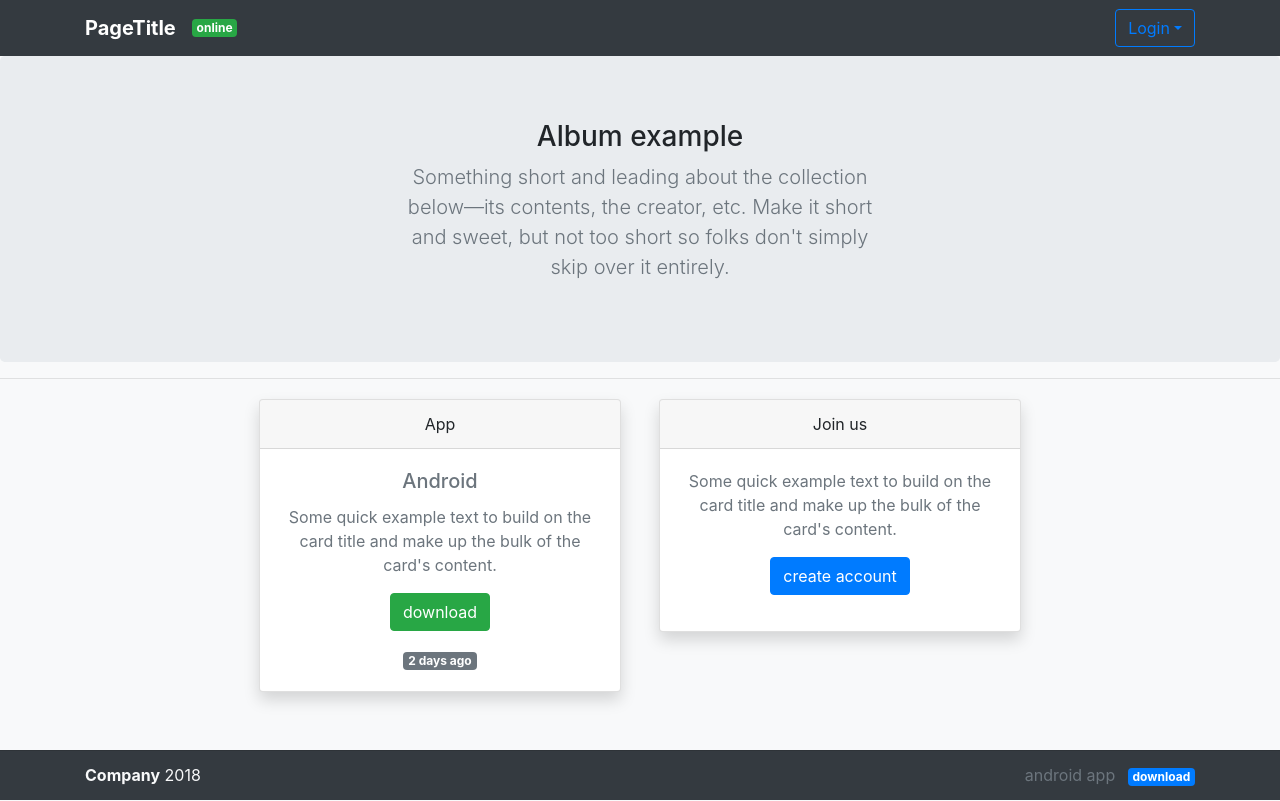
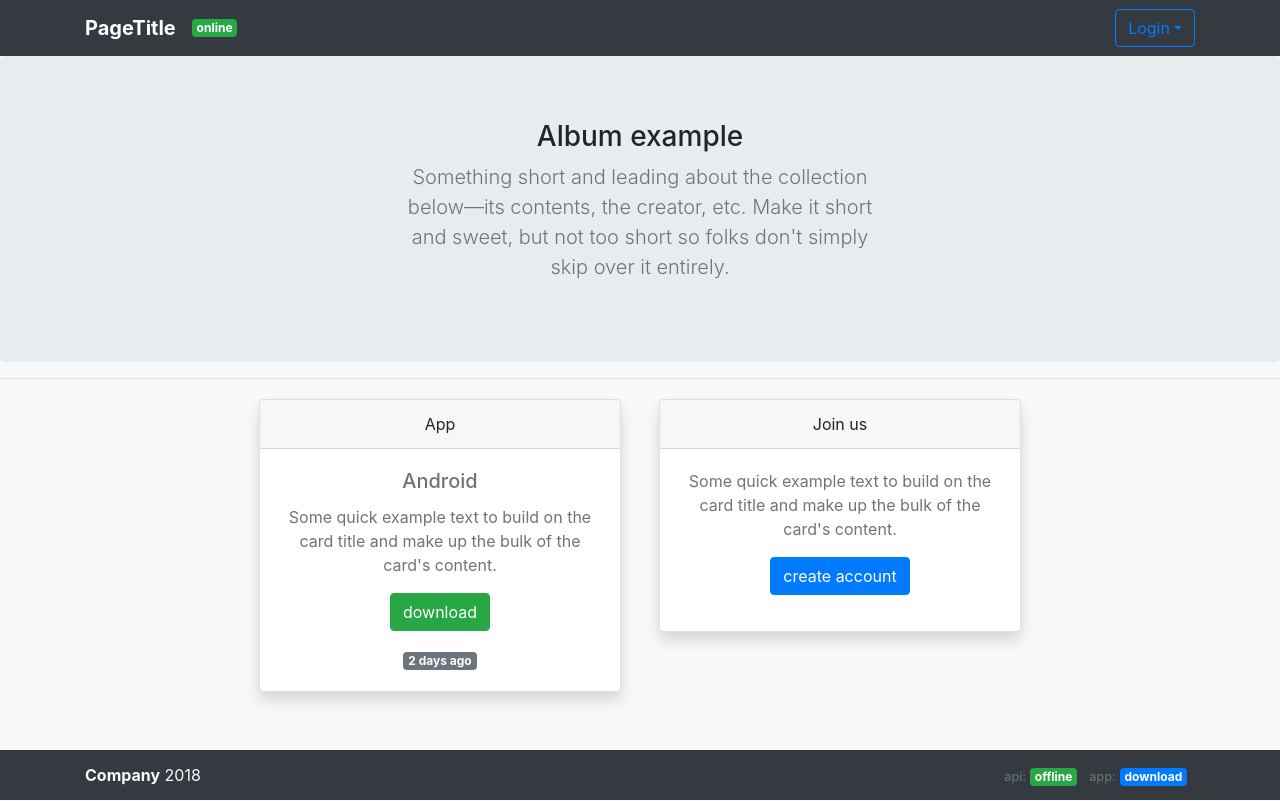
Before and after one commit to Peszi/angular-client, an Angular app: page / in a window 1280 px wide. Built offline with nearby package versions, Linux system fonts and the light colour scheme; no server answers; what @agm/core would draw is missing.

Commit message:
front page update

```diff
--- a/src/app/app.component.html
+++ b/src/app/app.component.html
@@ -2,6 +2,21 @@
 <div class="container-fluid container-padding">
   <router-outlet></router-outlet>
 </div>
+<footer class="footer bg-dark">
+  <div class="container">
+    <a href="" class="text-light"><strong>Company</strong> 2018</a>
+    <div class="float-right">
+      <span class="text-muted mr-2">
+          <small class="p-1">api:</small>
+          <span class="badge badge-success">{{ apiStatus }}</span>
+      </span>
+      <span class="text-muted mr-2">
+          <small class="p-1">app:</small>
+          <a href="" class="badge badge-primary">download</a>
+      </span>
+    </div>
+  </div>
+</footer>
 
 <!--<agm-map [latitude]="lat + 0.01" [longitude]="lng + 0.01" [zoom]="12" style="height: 250px">-->
   <!--<agm-marker [latitude]="lat + 0.01" [longitude]="lng + 0.01"></agm-marker>-->
--- a/src/app/app.component.ts
+++ b/src/app/app.component.ts
@@ -1,6 +1,7 @@
 import {Component, ElementRef, OnInit, ViewChild} from '@angular/core';
 import {GoogleMapsAPIWrapper} from '@agm/core';
 import {FormGroup} from '@angular/forms';
+import {AuthorizationService} from "./auth/auth.service";
 
 // @ViewChild('myMap') gmapElement: GoogleMapsAPIWrapper;
 // mapClicked(event: Event) {
@@ -14,13 +15,20 @@ import {FormGroup} from '@angular/forms';
 })
 export class AppComponent implements OnInit {
 
-  constructor() {
+  apiStatus: String = 'checking...';
 
+  constructor(private authService: AuthorizationService) {}
+
+  ngOnInit(): void {
+    this.getStatus();
   }
 
-  ngOnInit(): void {
-
+  getStatus() {
+    this.authService.getPing()
+      .subscribe(
+        (next) => { this.apiStatus = 'online'; },
+        (error) => { this.apiStatus = 'offline'; }
+        );
   }
 
-
 }
--- a/src/app/auth/auth.service.ts
+++ b/src/app/auth/auth.service.ts
@@ -8,6 +8,10 @@ import {BASE_API_URL} from '../shared/globals';
 export class AuthorizationService {
 
   constructor(private httpClient: HttpClient) {}
+
+  getPing() {
+    return this.httpClient.get('http://localhost:8080/ping', { responseType: 'text', observe: 'body' });
+  }
 
   getCredentialStatus(name: string, value: string): Observable<string> {
     return this.httpClient.get(BASE_API_URL + '/register/check/' + name + '/' + value, { responseType: 'text', observe: 'body' });
--- a/src/index.html
+++ b/src/index.html
@@ -8,25 +8,7 @@
   <meta name="viewport" content="width=device-width, initial-scale=1">
   <!--<link rel="stylesheet" href="https://bootswatch.com/4/lumen/bootstrap.min.css">-->
 </head>
-<body class="bg-light">
-  <app-root></app-root>
-  <footer class="footer bg-dark">
-    <div class="container">
-      <a href="" class="text-light"><strong>Company</strong> 2018</a>
-      <div class="float-right">
-        <span class="text-muted mr-2">android app</span>
-        <a href="" class="badge badge-primary">download</a>
-      </div>
-      <!--<div class="row d-flex align-items-center">-->
-        <!--<div class="col-md-6 text-md-left">-->
-          <!--<a href="" class="text-light"><strong>Company</strong> 2018</a>-->
-        <!--</div>-->
-        <!--<div class="col-md-6 text-md-right">-->
-          <!--<span class="text-muted mr-2">mobile app</span>-->
-          <!--<a href="" class="badge badge-primary">download</a>-->
-        <!--</div>-->
-      <!--</div>-->
-    </div>
-  </footer>
-</body>
+  <body>
+    <app-root></app-root>
+  </body>
 </html>
```
